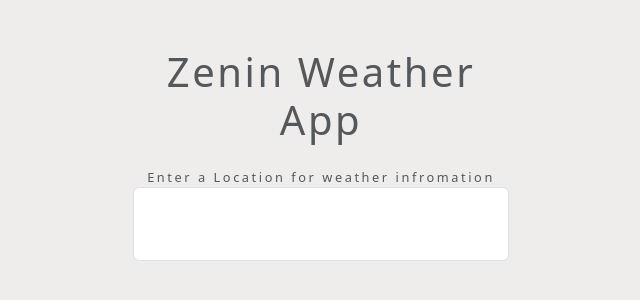
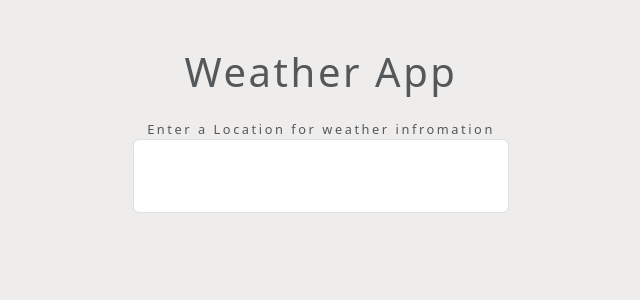
Before and after one commit to Srajan-Bansal/weather-app, a plain HTML site: page index.html in a window 1280 px wide. Shown: the whole page, without its empty margins (319-959 px from the left). Drawn offline with nearby package versions, Linux system fonts and the light colour scheme.

Commit message:
changed the name of the app and put some css

```diff
--- a/index.html
+++ b/index.html
@@ -11,7 +11,7 @@
 <body>
 
     <div class="container my-5 mx-auto">
-        <h1 class="text-muted text-center my-4">Zenin Weather App</h1>
+        <h1 class="text-muted text-center my-4">Weather App</h1>
 
         <form class="chage-location my-4 text-center text-muted">
             <label for="city">Enter a Location for weather infromation</label>
--- a/style.css
+++ b/style.css
@@ -8,10 +8,10 @@ body{
     max-width: 400px;
 }
 
-/* .icon{
+.icon{
     position: relative;
     top: -50px;
     border-radius: 50%;
     width: 100px;
     margin-bottom: -50px;
-} */
+}
```
